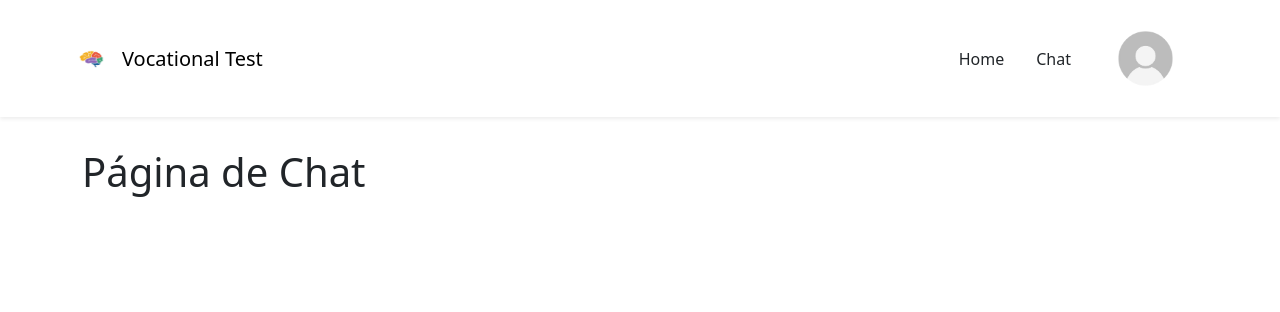
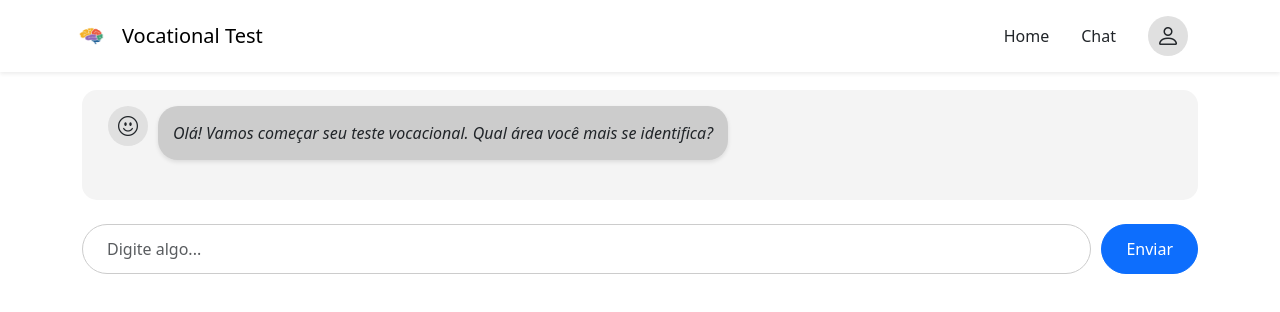
Before and after one commit to eduarda-guimaraes/Vocational-Test, a React (Vite) app in the folder frontend/: page /chat in a window 1280 px wide. Shown: the top 312 px of the page. Built offline with nearby package versions, Linux system fonts and the light colour scheme.

Commit message:
Adicionado a base das outras páginas

```diff
--- a/frontend/package.json
+++ b/frontend/package.json
@@ -11,6 +11,7 @@
     "@popperjs/core": "^2.11.8",
     "axios": "^1.6.7",
     "bootstrap": "^5.3.5",
+    "bootstrap-icons": "^1.12.1",
     "firebase": "^10.8.1",
     "react": "^18.2.0",
     "react-dom": "^18.2.0",
--- a/frontend/src/components/header.jsx
+++ b/frontend/src/components/header.jsx
@@ -17,7 +17,20 @@ function Header() {
             <Link className="nav-link mx-3" to="/">Home</Link>
             <Link className="nav-link mx-3" to="/chat">Chat</Link>
             <Link className="nav-link mx-3" to="/perfil">
-              <img src="/iconevazio.png" alt="Ícone de cadastro" width="85" height="85" />
+              {/* Ícone de perfil */}
+              <div
+                style={{
+                  width: '40px',
+                  height: '40px',
+                  borderRadius: '50%',
+                  backgroundColor: '#e0e0e0',
+                  display: 'flex',
+                  alignItems: 'center',
+                  justifyContent: 'center'
+                }}
+              >
+                <i className="bi bi-person" style={{ fontSize: '24px' }}></i>
+              </div>
             </Link>
           </div>
         </div>
--- a/frontend/src/pages/chat.jsx
+++ b/frontend/src/pages/chat.jsx
@@ -1,17 +1,100 @@
-import React from 'react';
+import React, { useState } from 'react';
 import Header from '../components/header';
 import '../styles/global.css';
-import '../styles/form.css';
+import 'bootstrap/dist/css/bootstrap.min.css';
+import 'bootstrap-icons/font/bootstrap-icons.css';
 
 function Chat() {
+  const [messages, setMessages] = useState([
+    { sender: 'bot', text: 'Olá! Vamos começar seu teste vocacional. Qual área você mais se identifica?' }
+  ]);
+  const [input, setInput] = useState('');
+
+  const handleSend = () => {
+    if (!input.trim()) return;
+    const userMessage = { sender: 'user', text: input };
+    setMessages(prev => [...prev, userMessage]);
+
+    const botResponse = getStaticResponse(input);
+    setMessages(prev => [...prev, { sender: 'bot', text: botResponse }]);
+    setInput('');
+  };
+
+  const getStaticResponse = (input) => {
+    const lower = input.toLowerCase();
+    if (lower.includes('tecnologia')) {
+      return 'Você pode se dar bem com carreiras como Análise de Sistemas ou Engenharia de Software.';
+    } else if (lower.includes('saúde')) {
+      return 'Você pode gostar de áreas como Enfermagem, Medicina ou Psicologia.';
+    } else {
+      return 'Legal! Me diga mais sobre o que você gosta de fazer no dia a dia.';
+    }
+  };
+
+  const handleKeyPress = (e) => {
+    if (e.key === 'Enter') handleSend();
+  };
+
   return (
     <>
       <Header />
-      <div style={{ height: '100px' }} />
+      <div style={{ marginTop: '90px' }} />
+      <div className="container mb-5">
+        <div className="chat-box p-3" style={{ backgroundColor: '#f4f4f4', borderRadius: '15px' }}>
+          {messages.map((msg, index) => (
+            <div
+              key={index}
+              className={`d-flex mb-4 ${msg.sender === 'user' ? 'flex-row-reverse text-end' : 'flex-row text-start'}`}
+            >
+              <div
+                className="d-flex align-items-start justify-content-center"
+                style={{
+                  width: '40px',
+                  height: '40px',
+                  borderRadius: '50%',
+                  backgroundColor: '#e0e0e0',
+                  fontSize: '20px',
+                  textAlign: 'center',
+                  lineHeight: '40px',
+                  margin: '0 10px'
+                }}
+              >
+                <i className={`bi ${msg.sender === 'user' ? 'bi-person' : 'bi-emoji-smile'} mx-auto`}></i>
+              </div>
+              <div
+                style={{
+                  backgroundColor: msg.sender === 'user' ? '#d0d0d0' : '#ccc',
+                  padding: '15px',
+                  borderRadius: '20px',
+                  maxWidth: '75%',
+                  boxShadow: '0px 2px 4px rgba(0,0,0,0.1)',
+                  fontStyle: 'italic'
+                }}
+              >
+                {msg.text}
+              </div>
+            </div>
+          ))}
+        </div>
 
-      <div className="container mt-5">
-        <h1>Página de Chat</h1>
-        {/* Conteúdo do chat aqui */}
+        <div className="d-flex mt-4">
+          <input
+            type="text"
+            className="form-control rounded-pill px-4"
+            placeholder="Digite algo..."
+            value={input}
+            onChange={(e) => setInput(e.target.value)}
+            onKeyDown={handleKeyPress}
+            style={{
+              height: '50px',
+              border: '1px solid #ccc',
+              marginRight: '10px'
+            }}
+          />
+          <button className="btn btn-primary rounded-pill px-4" onClick={handleSend}>
+            Enviar
+          </button>
+        </div>
       </div>
     </>
   );
--- a/frontend/src/pages/home.jsx
+++ b/frontend/src/pages/home.jsx
@@ -8,11 +8,11 @@ import { Link } from 'react-router-dom';
 function Home() {
   return (
     <>
-      <Header />
+     <Header />
 
-      <div style={{ height: '100px' }} />
+    <div style={{ height: '20px' }} />
 
-      <div className="container-fluid p-0" style={{ paddingTop: '100px' }}>
+    <div className="container-fluid p-0" style={{ paddingTop: '40px' }}>
 
         <div className="card w-100 m-0 rounded-0" style={{ backgroundColor: '#447eb8', height: '300px' }}>
           <div className="card-body d-flex flex-column align-items-center justify-content-center text-white">
--- a/frontend/src/pages/perfil.jsx
+++ b/frontend/src/pages/perfil.jsx
@@ -1,18 +1,79 @@
-import React from 'react';
+import React, { useState } from 'react';
 import Header from '../components/header';
 import '../styles/global.css';
-import '../styles/form.css';
+import 'bootstrap/dist/css/bootstrap.min.css';
 
 function Perfil() {
+  const [view, setView] = useState('perfil');
+
+  const renderContent = () => {
+    if (view === 'info') {
+      return (
+        <div className="card p-4 shadow-sm mx-auto" style={{ maxWidth: '500px' }}>
+          <h5 className="card-title text-center">Nome Usuário</h5>
+          <form>
+            <div className="mb-3">
+              <label className="form-label">Nome de Usuário</label>
+              <input type="text" className="form-control" placeholder="Digite seu nome" />
+            </div>
+            <div className="mb-3">
+              <label className="form-label">Email</label>
+              <input type="email" className="form-control" placeholder="email@exemplo.com" />
+            </div>
+            <div className="mb-3">
+              <label className="form-label">Senha</label>
+              <input type="password" className="form-control" placeholder="*******" />
+            </div>
+            <button
+              type="button"
+              className="btn btn-secondary w-100"
+              onClick={() => setView('perfil')}
+            >
+              Voltar
+            </button>
+          </form>
+        </div>
+      );
+    } else if (view === 'historico') {
+      return (
+        <div className="card p-4 shadow-sm mx-auto" style={{ maxWidth: '500px' }}>
+          <h5 className="card-title text-center">Nome Usuário</h5>
+          <p className="text-muted text-center">Histórico de testes realizados aparecerá aqui.</p>
+          <button
+            type="button"
+            className="btn btn-secondary w-100 mt-3"
+            onClick={() => setView('perfil')}
+          >
+            Voltar
+          </button>
+        </div>
+      );
+    }
+
+    return (
+      <div className="card p-4 shadow-sm mx-auto" style={{ maxWidth: '500px' }}>
+        <h5 className="card-title text-center mb-4">Nome Usuário</h5>
+        <button
+          className="btn btn-primary w-100 mb-3"
+          onClick={() => setView('info')}
+        >
+          Editar informações pessoais
+        </button>
+        <button
+          className="btn btn-primary w-100"
+          onClick={() => setView('historico')}
+        >
+          Histórico de testes realizados
+        </button>
+      </div>
+    );
+  };
+
   return (
     <>
       <Header />
-      <div style={{ height: '100px' }} />
-
-      <div className="container mt-5">
-        <h1>Seu Perfil</h1>
-        {/* Informações do perfil aqui */}
-      </div>
+      <div style={{ marginTop: '90px' }} />
+      <div className="container">{renderContent()}</div>
     </>
   );
 }
--- a/frontend/src/styles/global.css
+++ b/frontend/src/styles/global.css
@@ -2,6 +2,10 @@
     padding: 0%;
     margin: 0%;
     box-sizing: border-box;
+}
+
+.header-spacing {
+  margin-top: 130px;
 }
 
 .navbar {
```
Also changed, not shown: 1 other file (tests, documents, lock files or other folders).
